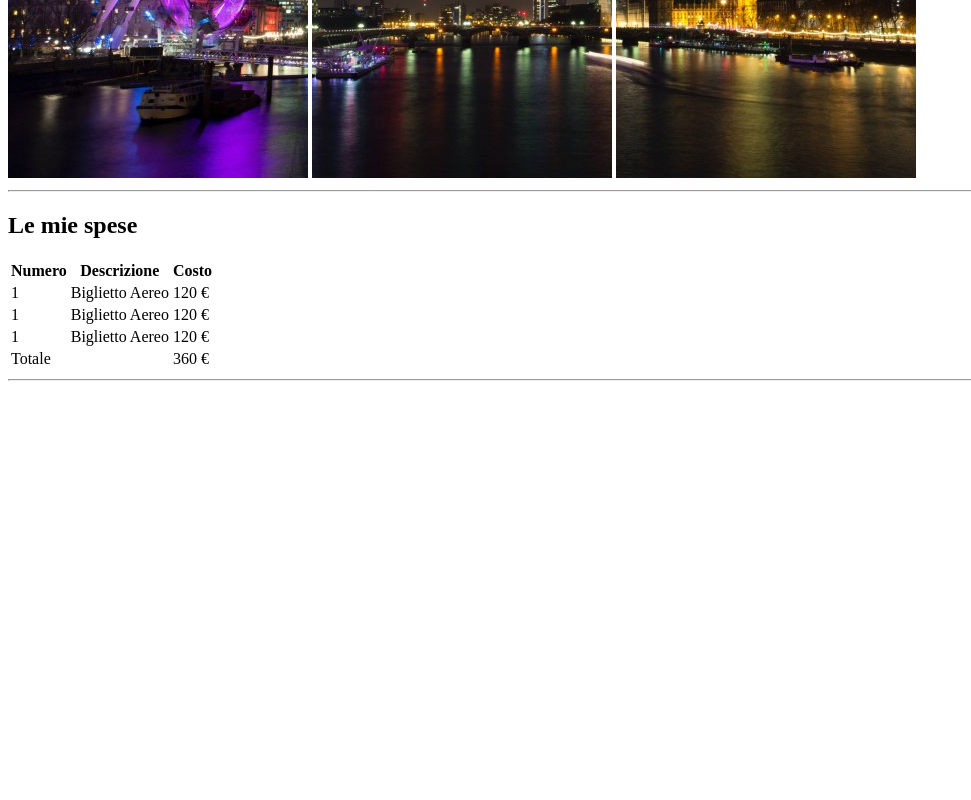
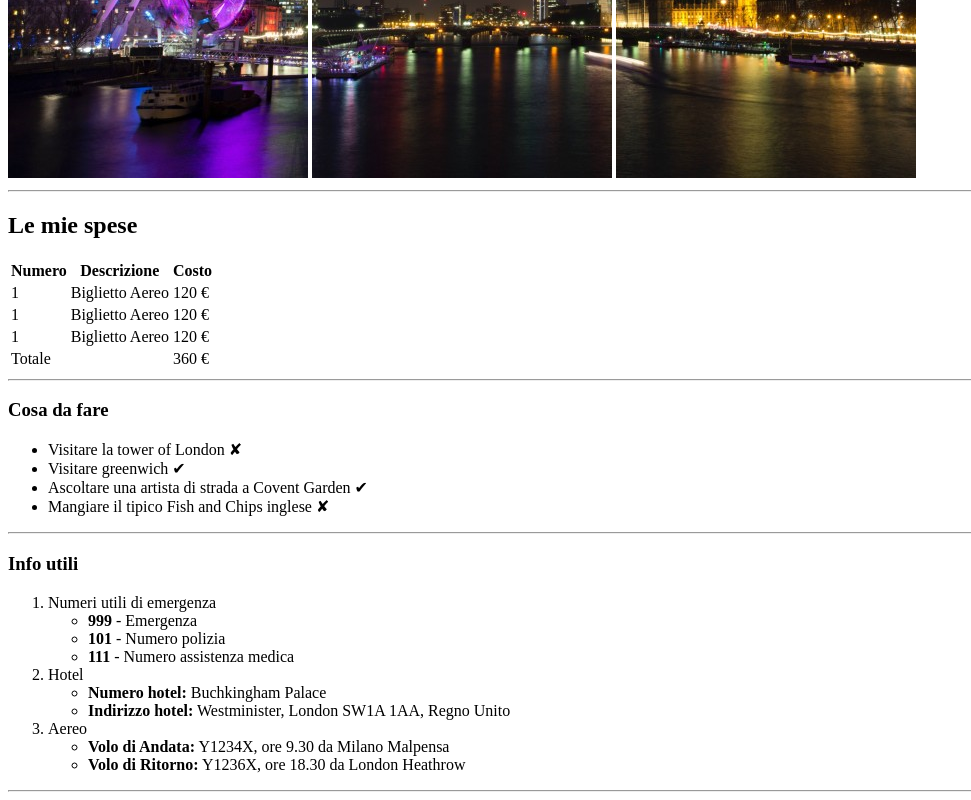
Before and after one commit to Mahdavi3649/html-london-trip, a plain HTML site: page index.html in a window 1280 px wide. Shown: the part 502-1302 px from the top of the page, without its empty margins (0-971 px from the left). Before the commit the page ends 891 px from the top, so only its background shows below. Drawn offline with Linux system fonts and the light colour scheme.

Commit message:
main second commit

```diff
--- a/index.html
+++ b/index.html
@@ -52,6 +52,44 @@
             </tfoot>
         </table>
         <hr>
+        <div>
+            <h3>Cosa da fare</h3>
+            <ul>
+                <li>Visitare la tower of London &#x2718</li>
+                <li>Visitare greenwich &#10004</li>
+                <li>Ascoltare una artista di strada a Covent Garden &#10004</li>
+                <li>Mangiare il tipico Fish and Chips inglese &#x2718</li>
+            </ul>
+        </div>
+        <hr>
+        <h3>Info utili</h3>
+        <ol>
+            <li>
+                Numeri utili di emergenza
+                <ul>
+                    <li><strong>999</strong> - Emergenza</li>
+                    <li><strong>101</strong> - Numero polizia</li>
+                    <li><strong>111</strong> - Numero assistenza medica</li>
+                </ul>
+            </li>
+            <li>
+                Hotel
+                <ul>
+                    <li><strong>Numero hotel:</strong> Buchkingham Palace</li>
+                    <li><strong>Indirizzo hotel:</strong> Westminister, London SW1A 1AA, Regno Unito</li>
+                </ul>
+            </li>
+            <li>
+                Aereo
+                <ul>
+                    <li><strong>Volo di Andata:</strong> Y1234X, ore 9.30 da Milano Malpensa</li>
+                    <li><strong>Volo di Ritorno:</strong> Y1236X, ore 18.30 da London Heathrow </li>
+                </ul>
+            </li>
+        </ol>
+        <hr>
+
+
     </main>
 
     <footer></footer>
```
